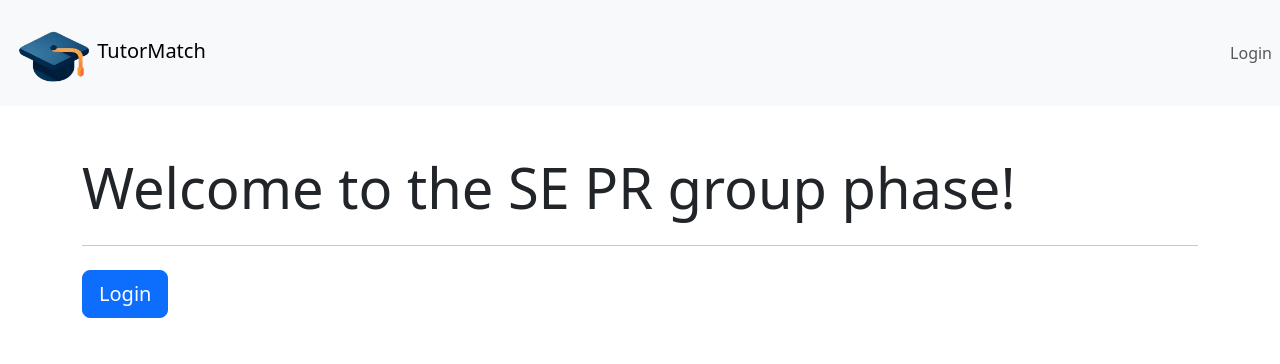
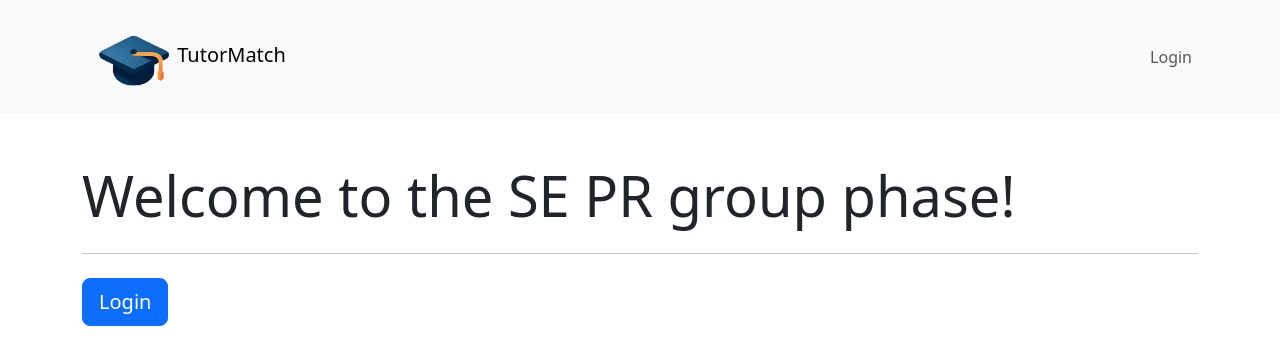
Before and after one commit to nikiblauer/tutormatch, an Angular app in the folder frontend/: page /#/ in a window 1280 px wide. Shown: the top 364 px of the page. Built offline with nearby package versions, Linux system fonts and the light colour scheme.

Commit message:
bug: add Padding

```diff
--- a/frontend/src/app/components/header/header.component.html
+++ b/frontend/src/app/components/header/header.component.html
@@ -1,17 +1,17 @@
 <nav class="navbar navbar-expand-lg navbar-light bg-light">
   <div class="container-fluid">
-    <a class="navbar-brand ml-lg-5" href="">
-      <img ngSrc="../../../assets/logo-removed-bg.png" alt="Logo image" width="80" height="80" class="d-inline-block">
+    <a class="navbar-brand m-1" href="">
+      <img ngSrc="../../../assets/logo-removed-bg.png" alt="Logo image" width="80" height="80" class="d-inline-block" priority="1">
       TutorMatch
     </a>
   </div>
-  <button class="navbar-toggler ml-5" type="button" data-toggle="collapse" data-target="#navbarSupportedContent"
+  <button class="navbar-toggler ml-5 m-1" type="button" data-toggle="collapse" data-target="#navbarSupportedContent"
           aria-controls="navbarSupportedContent" aria-expanded="false" aria-label="Toggle navigation">
     <span class="navbar-toggler-icon"></span>
   </button>
 
   <div class="collapse navbar-collapse" id="navbarSupportedContent">
-    <ul class="navbar-nav mr-auto">
+    <ul class="navbar-nav m-2">
       <li class="nav-item">
         <a class="nav-link text-truncate" *ngIf="authService.isLoggedIn()" routerLink="/myprofile"
            routerLinkActive="active">My Profile</a>
@@ -23,7 +23,7 @@
         <a class="nav-link" *ngIf="authService.isLoggedIn()" routerLink="/chat" routerLinkActive="active">Chat</a>
       </li>
     </ul>
-    <ul class="navbar-nav mr-5">
+    <ul class="navbar-nav m-3">
       <a class="nav-link" *ngIf="!authService.isLoggedIn()" routerLink="/login" routerLinkActive="active">Login</a>
       <a class="nav-link" *ngIf="authService.isLoggedIn()" routerLink="/" (click)="authService.logoutUser()">Logout</a>
     </ul>
--- a/frontend/src/app/components/header/header.component.scss
+++ b/frontend/src/app/components/header/header.component.scss
@@ -0,0 +1,12 @@
+.m-1{
+  margin-left: 80px !important;
+  margin-right: 80px !important;
+}
+
+.m-2{
+  margin-right: 10px !important;
+}
+
+.m-3{
+  margin-right: 80px !important;
+}
```
